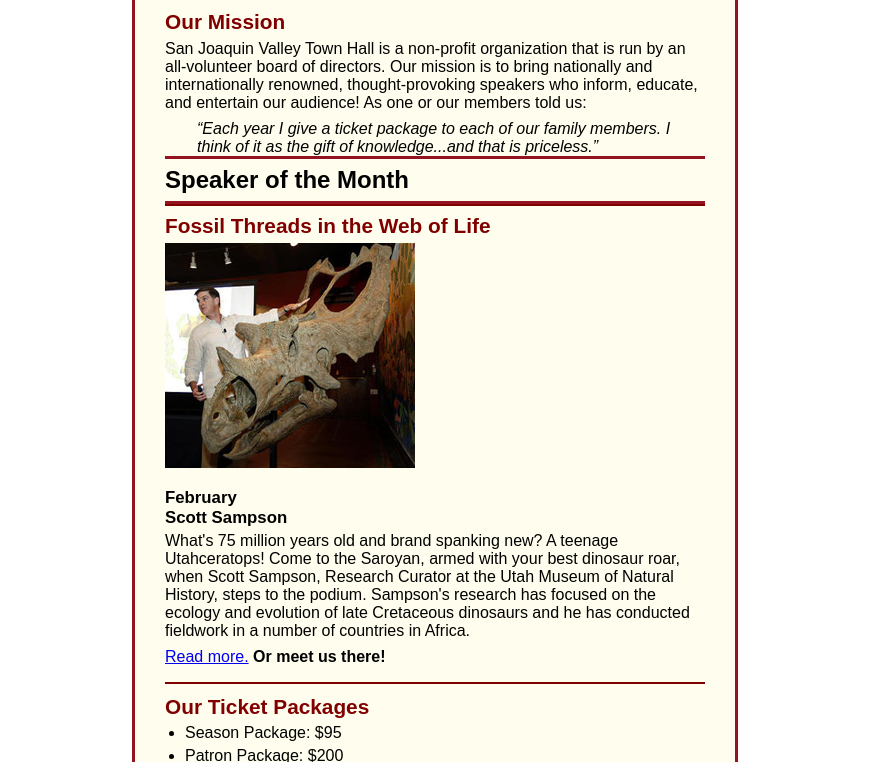
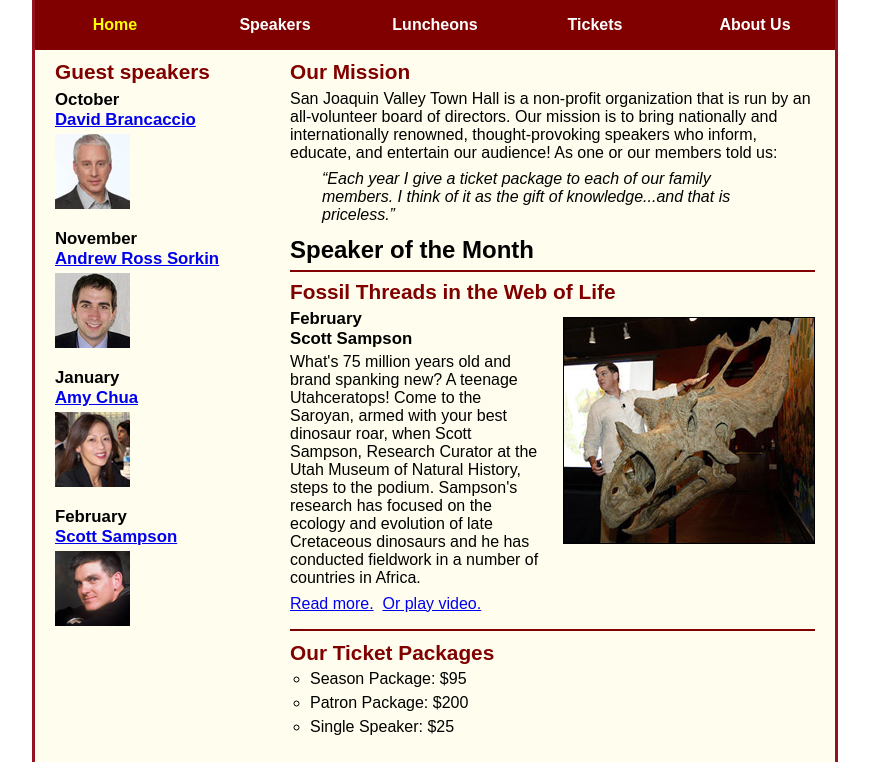
Before and after one commit to mistyeye31/townhall, a plain HTML site: page index.html in a window 1280 px wide. Shown: the part 123-885 px from the top of the page, without its empty margins (205-1074 px from the left). Drawn offline with Linux system fonts and the light colour scheme.

Commit message:
Add files via upload

```diff
--- /dev/null
+++ b/c8_main.css
@@ -0,0 +1,194 @@
+/* the styles for the elements */
+* {
+	margin: 0;
+	padding: 0;
+}
+html {
+	background-color: white;
+}
+body {
+	font-family: Arial, Helvetica, sans-serif;
+    font-size: 100%;
+    width: 98%;
+	max-width: 960px;
+    margin: 0 auto;
+    border: 3px solid #931420;
+    background-color: #fffded;
+}
+a:focus, a:hover {
+	font-style: italic;
+}
+/* the styles for the header */
+header {
+	padding: 1.5em 0 2em 0;
+	border-bottom: 3px solid #931420;
+		background-image: -moz-linear-gradient(
+	    30deg, #f6bb73 0%, #f6bb73 30%, white 50%, #f6bb73 80%, #f6bb73 100%);
+	background-image: -webkit-linear-gradient(
+	    30deg, #f6bb73 0%, #f6bb73 30%, white 50%, #f6bb73 80%, #f6bb73 100%);
+	background-image: -o-linear-gradient(
+	    30deg, #f6bb73 0%, #f6bb73 30%, white 50%, #f6bb73 80%, #f6bb73 100%);
+	background-image: linear-gradient(
+	    30deg, #f6bb73 0%, #f6bb73 30%, white 50%, #f6bb73 80%, #f6bb73 100%);
+}
+header h2 {
+	font-size: 175%;
+	color: #800000;
+}
+header h3 {
+	font-size: 130%;
+	font-style: italic;
+}
+header img {
+	float: left;
+	padding: 0 30px;
+}
+.shadow {
+	text-shadow: 2px 2px 2px #800000;
+}
+/* the styles for the navigation menu */
+#nav_menu ul {
+	list-style-type: none;
+	margin: 0;
+	padding: 0;
+	position: relative;
+}
+#nav_menu ul li {
+	float: left;
+	width: 17.01%;
+
+}
+#nav_menu ul li a {
+    display: block;
+    text-align: center;
+    padding: 1em 0;
+    text-decoration: none;
+    background-color: #800000;
+    color: white;
+    font-weight: bold;
+}
+#nav_menu a.current {
+	color: yellow;
+}
+#nav_menu ul ul {
+    display: none;
+    position: absolute;
+    top: 100%;
+	width: 100%;
+}
+#nav_menu ul ul li {
+	float: none;
+
+}
+#nav_menu ul li:hover > ul {
+	display: block;
+}
+#nav_menu > ul::after {
+    content: "";
+    clear: both;
+    display: block;
+}
+
+/* the styles for the section */
+section {
+	width: 55.79%;
+	float: right;
+	padding: 0 20px 20px 20px;
+}
+section h1 {
+	font-size: 150%;
+	padding: .5em 0 .25em 0;
+	margin: 0;
+}
+section h2 {
+	color: #800000;
+	font-size: 130%;
+	padding: .5em 0 .25em 0;
+}
+section p {
+	padding-bottom: .5em;
+}
+section blockquote {
+	padding: 0 2em;
+	font-style: italic;
+}
+section ul {
+	padding: 0 0 .25em 1.25em;
+	list-style-type: circle;
+}
+section li {
+	padding-bottom: .35em;
+}
+
+/* the styles for the article */
+article {
+	padding: .5em 0;
+	border-top: 2px solid #800000;
+	border-bottom: 2px solid #800000;
+}
+article h2 {
+	padding-top: 0;
+}
+article h3 {
+	font-size: 105%;
+	padding-bottom: .25em;
+}
+article img {
+	max-width: 40%;
+	min-width: 150px;
+	float: right;
+	margin: .5em 0 1em 1em;
+	border: 1px solid black;
+}
+
+/* the styles for the aside */
+aside {
+	width: 22.85%;
+	float: right;
+	padding: 0 0 20px 20px;
+}
+aside h2 {
+	color: #800000;
+	font-size: 130%;
+	padding: .5em 0 .25em 0;
+}
+
+aside h3 {
+	font-size: 105%;
+	padding-bottom: .25em;
+}
+aside img {
+	padding-bottom: 1em;
+}
+
+/* the styles for the footer */
+footer {
+	background-color: #931420;
+	clear: both;
+
+}
+footer p {
+	text-align: center;
+	color: white;
+	padding: 1em 0;
+}
+
+
+
+
+
+/* Media Query, 490px Width*/
+
+@media screen and (max-width: 490px) {
+	aside h2 {
+		font-size: 85%;
+	}
+
+	section h1 {
+		font-size: 125%;
+	}
+
+	aside h2, section h2 {
+		font-size: 110%;
+	}
+}
--- a/index.html
+++ b/index.html
@@ -3,9 +3,10 @@
 
 <head>
 	<meta charset="utf-8">
+	<meta name="viewport" content="width=device-width, initial-scale=1">
 	<title>San Joaquin Valley Town Hall</title>
 	<link rel="shortcut icon" href="images/favicon.ico">
-	<link rel="stylesheet" href="styles/c6_main.css">
+	<link rel="stylesheet" href="styles/c8_main.css">
 </head>
 
 <body>
@@ -14,15 +15,32 @@
 		<h2>San Joaquin Valley Town Hall</h2>
 		<h3>Celebrating our <span class="shadow">75<sup>th</sup></span> Year</h3>
 	</header>
+	<nav id="nav_menu">
+    	<ul>
+        	<li><a href="index.html" class="current">Home</a></li>
+        	<li><a href="speakers.html">Speakers</a></li>
+        	<li><a href="luncheons.html">Luncheons</a></li>
+        	<li><a href="tickets.html">Tickets</a></li>
+        	<li><a href="aboutus.html"> About Us</a>
+            	<ul>
+                	<li><a href="#">Our History</a></li>
+                	<li><a href="#">Board of Directors</a></li>
+                	<li><a href="#">Past Speakers</a></li>
+                	<li><a href="#">Contact Information</a></li>
+            	</ul>
+        	</li>
+    	</ul>
+	</nav>
 	<main>
 		<section>
 			<h2>Our Mission</h2>
 			<p>San Joaquin Valley Town Hall is a non-profit organization that is run by an
-				all-volunteer board of directors. Our mission is to bring nationally and
-				internationally renowned, thought-provoking speakers who inform, educate,
-				and entertain our audience! As one or our members told us:</p>
+			   all-volunteer board of directors. Our mission is to bring nationally and
+			   internationally renowned, thought-provoking speakers who inform, educate,
+			   and entertain our audience! As one or our members told us:</p>
 			<blockquote>&ldquo;Each year I give a ticket package to each of our family members.
-				I think of it as the gift of knowledge...and that is priceless.&rdquo;</blockquote>
+			I think of it as the gift of knowledge...and that is priceless.&rdquo;</blockquote>
+
 			<h1>Speaker of the Month</h1>
 			<article>
 				<h2>Fossil Threads in the Web of Life</h2>
@@ -34,7 +52,10 @@
 				Curator at the Utah Museum of Natural History, steps to the podium. Sampson's research
 				has focused on the ecology and evolution of late Cretaceous dinosaurs and he has conducted
 				fieldwork in a number of countries in Africa.</p>
-				<p><a href="speakers/c6_sampson.html">Read more.</a>&nbsp;<b>Or meet us there!</b></p>
+				<p>
+					<a href="speakers/c7_sampson.html">Read more.</a>&nbsp;
+					<a href="media/sampson.mp4" target="_blank">Or play video.</a>
+				</p>
 			</article>
 
 			<h2>Our Ticket Packages</h2>
@@ -44,16 +65,15 @@
 				<li>Single Speaker: $25</li>
 			</ul>
 		</section>
-
 		<aside>
-			<h1>This season's guest speakers</h1>
+			<h2>Guest speakers</h2>
 			<h3>October<br><a href="speakers/brancaccio.html">David Brancaccio</a></h3>
 			<img src="images/brancaccio75.jpg" alt="David Brancaccio photo">
 			<h3>November<br><a href="speakers/sorkin.html">Andrew Ross Sorkin</a></h3>
 			<img src="images/sorkin75.jpg" alt="Andrew Ross Sorkin photo">
 			<h3>January<br><a href="speakers/chua.html">Amy Chua</a></h3>
 			<img src="images/chua75.jpg" alt="Amy Chua photo">
-			<h3>February<br><a href="speakers/c6_sampson.html">Scott Sampson</a></h3>
+			<h3>February<br><a href="speakers/c7_sampson.html">Scott Sampson</a></h3>
 			<img src="images/sampson75.jpg" alt="Scott Sampson photo">
 		</aside>
 	</main>
```
